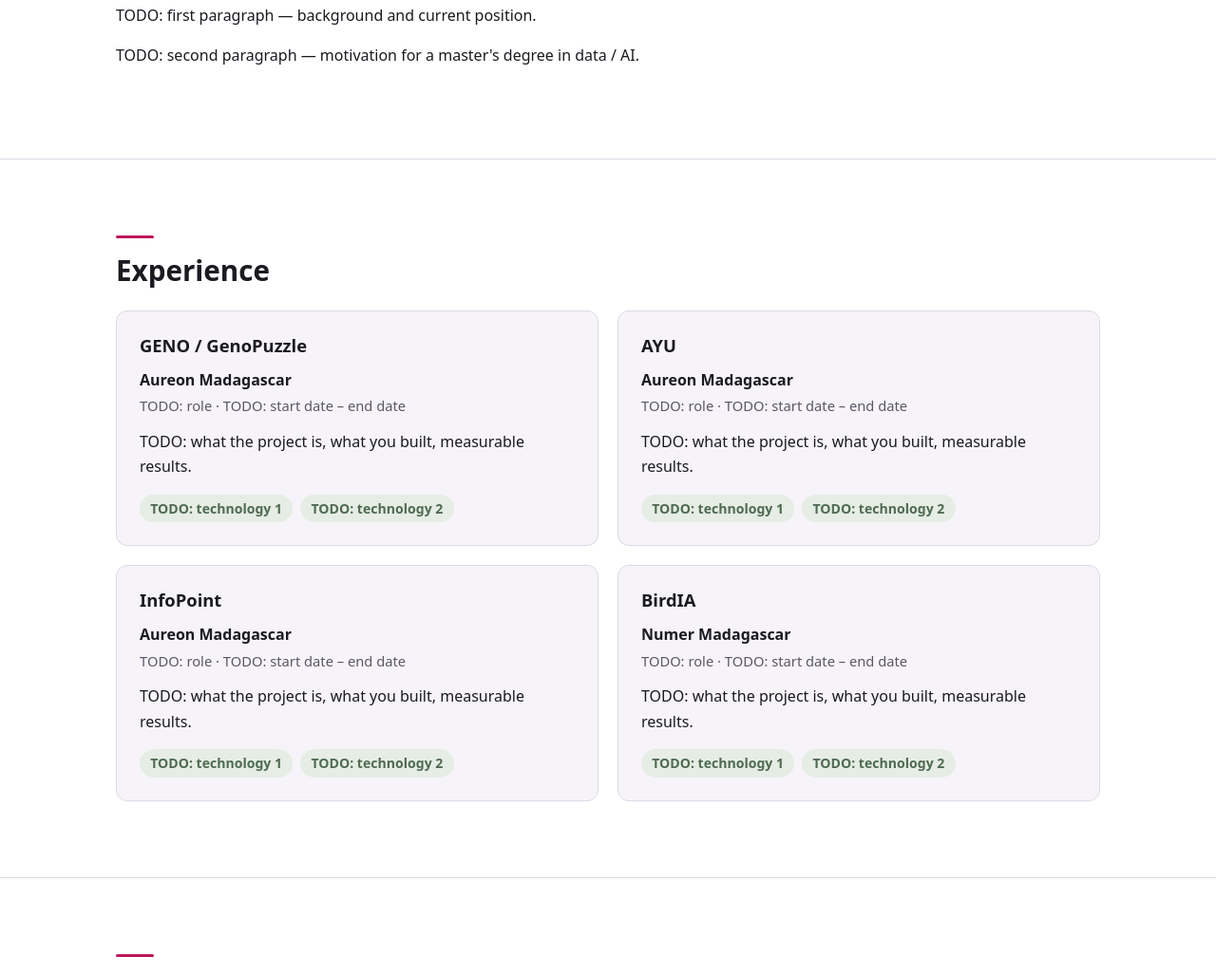
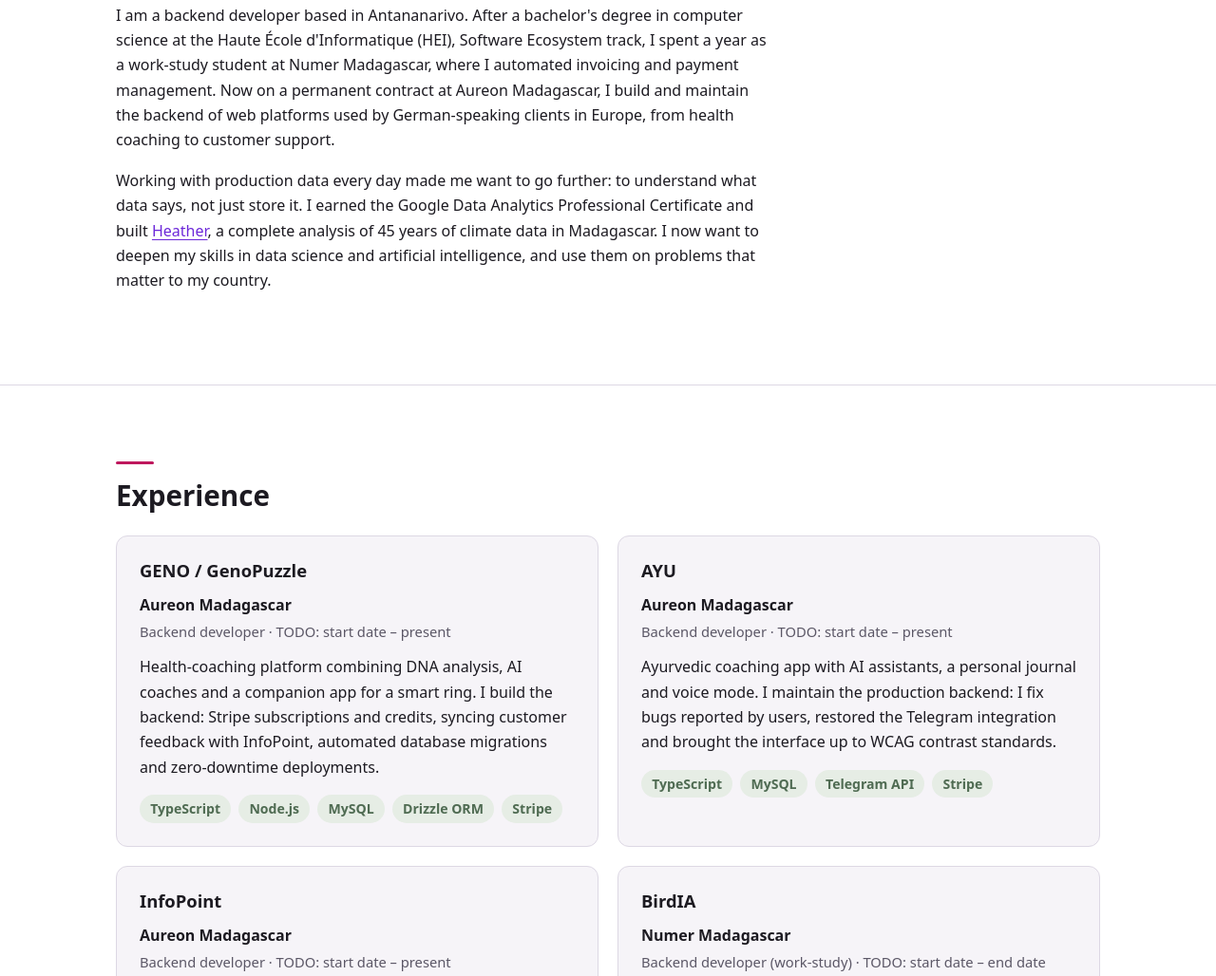
Before and after one commit to nirinaHelena/nirinaHelena.github.io, a plain HTML site: page index.html in a window 1280 px wide. Shown: the part 688-1716 px from the top of the page at 95% size. Drawn offline with Linux system fonts and the light colour scheme.

Commit message:
Write About and Experience sections in English and French
Replace the placeholders of #about and #experience, link Heather from
the About text, and list the real stack of each experience card. Dates
and the BirdIA technologies stay as TODO placeholders.

Tests: check that these two sections contain no other placeholder, and
capture a crop of the Experience section.

```diff
--- a/index.html
+++ b/index.html
@@ -78,8 +78,8 @@
     <section id="about" class="section" aria-labelledby="about-title">
       <div class="container prose">
         <h2 id="about-title" data-i18n="about.title">About</h2>
-        <p data-i18n="about.p1">TODO: first paragraph — background and current position.</p>
-        <p data-i18n="about.p2">TODO: second paragraph — motivation for a master's degree in data / AI.</p>
+        <p data-i18n="about.p1">I am a backend developer based in Antananarivo. After a bachelor's degree in computer science at the Haute École d'Informatique (HEI), Software Ecosystem track, I spent a year as a work-study student at Numer Madagascar, where I automated invoicing and payment management. Now on a permanent contract at Aureon Madagascar, I build and maintain the backend of web platforms used by German-speaking clients in Europe, from health coaching to customer support.</p>
+        <p data-i18n="about.p2">Working with production data every day made me want to go further: to understand what data says, not just store it. I earned the Google Data Analytics Professional Certificate and built <a href="projects/heather/index.html">Heather</a>, a complete analysis of 45 years of climate data in Madagascar. I now want to deepen my skills in data science and artificial intelligence, and use them on problems that matter to my country.</p>
       </div>
     </section>
 
@@ -91,30 +91,30 @@
           <article class="card">
             <h3>GENO / GenoPuzzle</h3>
             <p class="company">Aureon Madagascar</p>
-            <p class="meta"><span data-i18n="exp.geno.role">TODO: role</span> · <span data-i18n="exp.geno.period">TODO: start date – end date</span></p>
-            <p data-i18n="exp.geno.desc">TODO: what the project is, what you built, measurable results.</p>
-            <ul class="tags" data-i18n="exp.geno.stack"><li>TODO: technology 1</li><li>TODO: technology 2</li></ul>
+            <p class="meta"><span data-i18n="exp.geno.role">Backend developer</span> · <span data-i18n="exp.geno.period">TODO: start date – present</span></p>
+            <p data-i18n="exp.geno.desc">Health-coaching platform combining DNA analysis, AI coaches and a companion app for a smart ring. I build the backend: Stripe subscriptions and credits, syncing customer feedback with InfoPoint, automated database migrations and zero-downtime deployments.</p>
+            <ul class="tags" data-i18n="exp.geno.stack"><li>TypeScript</li><li>Node.js</li><li>MySQL</li><li>Drizzle ORM</li><li>Stripe</li></ul>
           </article>
           <article class="card">
             <h3>AYU</h3>
             <p class="company">Aureon Madagascar</p>
-            <p class="meta"><span data-i18n="exp.ayu.role">TODO: role</span> · <span data-i18n="exp.ayu.period">TODO: start date – end date</span></p>
-            <p data-i18n="exp.ayu.desc">TODO: what the project is, what you built, measurable results.</p>
-            <ul class="tags" data-i18n="exp.ayu.stack"><li>TODO: technology 1</li><li>TODO: technology 2</li></ul>
+            <p class="meta"><span data-i18n="exp.ayu.role">Backend developer</span> · <span data-i18n="exp.ayu.period">TODO: start date – present</span></p>
+            <p data-i18n="exp.ayu.desc">Ayurvedic coaching app with AI assistants, a personal journal and voice mode. I maintain the production backend: I fix bugs reported by users, restored the Telegram integration and brought the interface up to WCAG contrast standards.</p>
+            <ul class="tags" data-i18n="exp.ayu.stack"><li>TypeScript</li><li>MySQL</li><li>Telegram API</li><li>Stripe</li></ul>
           </article>
           <article class="card">
             <h3>InfoPoint</h3>
             <p class="company">Aureon Madagascar</p>
-            <p class="meta"><span data-i18n="exp.infopoint.role">TODO: role</span> · <span data-i18n="exp.infopoint.period">TODO: start date – end date</span></p>
-            <p data-i18n="exp.infopoint.desc">TODO: what the project is, what you built, measurable results.</p>
-            <ul class="tags" data-i18n="exp.infopoint.stack"><li>TODO: technology 1</li><li>TODO: technology 2</li></ul>
+            <p class="meta"><span data-i18n="exp.infopoint.role">Backend developer</span> · <span data-i18n="exp.infopoint.period">TODO: start date – present</span></p>
+            <p data-i18n="exp.infopoint.desc">Internal support tool that centralises feedback and bug reports from GENO and AYU and lets the team reply to customers by chat. I built the sync with GENO (lock plus audit log), which recovered 316 lost feedback items, and a refund workflow where no money moves without human approval.</p>
+            <ul class="tags" data-i18n="exp.infopoint.stack"><li>TypeScript</li><li>Node.js</li><li>MySQL</li><li>Automated testing</li></ul>
           </article>
           <article class="card">
             <h3>BirdIA</h3>
             <p class="company">Numer Madagascar</p>
-            <p class="meta"><span data-i18n="exp.birdia.role">TODO: role</span> · <span data-i18n="exp.birdia.period">TODO: start date – end date</span></p>
-            <p data-i18n="exp.birdia.desc">TODO: what the project is, what you built, measurable results.</p>
-            <ul class="tags" data-i18n="exp.birdia.stack"><li>TODO: technology 1</li><li>TODO: technology 2</li></ul>
+            <p class="meta"><span data-i18n="exp.birdia.role">Backend developer (work-study)</span> · <span data-i18n="exp.birdia.period">TODO: start date – end date</span></p>
+            <p data-i18n="exp.birdia.desc">I automated invoice generation and payment management for the platform.</p>
+            <ul class="tags" data-i18n="exp.birdia.stack"><li>TODO: technologies</li></ul>
           </article>
         </div>
       </div>
--- a/js/i18n.js
+++ b/js/i18n.js
@@ -45,26 +45,26 @@ var I18N = {
     "home.photo_alt": "TODO: portrait of Nirina Helena (placeholder image)",
 
     "about.title": "About",
-    "about.p1": "TODO: first paragraph — background and current position.",
-    "about.p2": "TODO: second paragraph — motivation for a master's degree in data / AI.",
+    "about.p1": "I am a backend developer based in Antananarivo. After a bachelor's degree in computer science at the Haute École d'Informatique (HEI), Software Ecosystem track, I spent a year as a work-study student at Numer Madagascar, where I automated invoicing and payment management. Now on a permanent contract at Aureon Madagascar, I build and maintain the backend of web platforms used by German-speaking clients in Europe, from health coaching to customer support.",
+    "about.p2": "Working with production data every day made me want to go further: to understand what data says, not just store it. I earned the Google Data Analytics Professional Certificate and built <a href=\"projects/heather/index.html\">Heather</a>, a complete analysis of 45 years of climate data in Madagascar. I now want to deepen my skills in data science and artificial intelligence, and use them on problems that matter to my country.",
 
     "experience.title": "Experience",
-    "exp.geno.role": "TODO: role",
-    "exp.geno.period": "TODO: start date – end date",
-    "exp.geno.desc": "TODO: what the project is, what you built, measurable results.",
-    "exp.geno.stack": "<li>TODO: technology 1</li><li>TODO: technology 2</li>",
-    "exp.ayu.role": "TODO: role",
-    "exp.ayu.period": "TODO: start date – end date",
-    "exp.ayu.desc": "TODO: what the project is, what you built, measurable results.",
-    "exp.ayu.stack": "<li>TODO: technology 1</li><li>TODO: technology 2</li>",
-    "exp.infopoint.role": "TODO: role",
-    "exp.infopoint.period": "TODO: start date – end date",
-    "exp.infopoint.desc": "TODO: what the project is, what you built, measurable results.",
-    "exp.infopoint.stack": "<li>TODO: technology 1</li><li>TODO: technology 2</li>",
-    "exp.birdia.role": "TODO: role",
+    "exp.geno.role": "Backend developer",
+    "exp.geno.period": "TODO: start date – present",
+    "exp.geno.desc": "Health-coaching platform combining DNA analysis, AI coaches and a companion app for a smart ring. I build the backend: Stripe subscriptions and credits, syncing customer feedback with InfoPoint, automated database migrations and zero-downtime deployments.",
+    "exp.geno.stack": "<li>TypeScript</li><li>Node.js</li><li>MySQL</li><li>Drizzle ORM</li><li>Stripe</li>",
+    "exp.ayu.role": "Backend developer",
+    "exp.ayu.period": "TODO: start date – present",
+    "exp.ayu.desc": "Ayurvedic coaching app with AI assistants, a personal journal and voice mode. I maintain the production backend: I fix bugs reported by users, restored the Telegram integration and brought the interface up to WCAG contrast standards.",
+    "exp.ayu.stack": "<li>TypeScript</li><li>MySQL</li><li>Telegram API</li><li>Stripe</li>",
+    "exp.infopoint.role": "Backend developer",
+    "exp.infopoint.period": "TODO: start date – present",
+    "exp.infopoint.desc": "Internal support tool that centralises feedback and bug reports from GENO and AYU and lets the team reply to customers by chat. I built the sync with GENO (lock plus audit log), which recovered 316 lost feedback items, and a refund workflow where no money moves without human approval.",
+    "exp.infopoint.stack": "<li>TypeScript</li><li>Node.js</li><li>MySQL</li><li>Automated testing</li>",
+    "exp.birdia.role": "Backend developer (work-study)",
     "exp.birdia.period": "TODO: start date – end date",
-    "exp.birdia.desc": "TODO: what the project is, what you built, measurable results.",
-    "exp.birdia.stack": "<li>TODO: technology 1</li><li>TODO: technology 2</li>",
+    "exp.birdia.desc": "I automated invoice generation and payment management for the platform.",
+    "exp.birdia.stack": "<li>TODO: technologies</li>",
 
     "projects.title": "Projects",
     "projects.heather.title": "Heather — Madagascar Climate Analysis (1981–2025)",
@@ -367,26 +367,26 @@ var I18N = {
     "home.photo_alt": "TODO: portrait de Nirina Helena (image provisoire)",
 
     "about.title": "À propos",
-    "about.p1": "TODO: premier paragraphe — parcours et poste actuel.",
-    "about.p2": "TODO: second paragraphe — motivation pour un master en data / IA.",
+    "about.p1": "Je suis développeuse backend à Antananarivo. Après une licence en informatique à la Haute École d'Informatique (HEI), parcours Écosystème Logiciel, j'ai passé un an en alternance chez Numer Madagascar, où j'ai automatisé la facturation et la gestion des paiements. Aujourd'hui en CDI chez Aureon Madagascar, je développe et maintiens le backend de plateformes web utilisées par des clients germanophones en Europe, du coaching santé au support client.",
+    "about.p2": "Travailler chaque jour avec des données de production m'a donné envie d'aller plus loin&nbsp;: comprendre ce que les données racontent, et pas seulement les stocker. J'ai obtenu le Google Data Analytics Professional Certificate et réalisé <a href=\"projects/heather/index.html\">Heather</a>, une analyse complète de 45 ans de données climatiques à Madagascar. Je souhaite maintenant approfondir la data science et l'intelligence artificielle, pour mettre ces compétences au service de problèmes qui comptent pour mon pays.",
 
     "experience.title": "Expérience",
-    "exp.geno.role": "TODO: rôle",
-    "exp.geno.period": "TODO: date de début – date de fin",
-    "exp.geno.desc": "TODO: en quoi consiste le projet, ce que vous avez réalisé, résultats mesurables.",
-    "exp.geno.stack": "<li>TODO: technologie 1</li><li>TODO: technologie 2</li>",
-    "exp.ayu.role": "TODO: rôle",
-    "exp.ayu.period": "TODO: date de début – date de fin",
-    "exp.ayu.desc": "TODO: en quoi consiste le projet, ce que vous avez réalisé, résultats mesurables.",
-    "exp.ayu.stack": "<li>TODO: technologie 1</li><li>TODO: technologie 2</li>",
-    "exp.infopoint.role": "TODO: rôle",
-    "exp.infopoint.period": "TODO: date de début – date de fin",
-    "exp.infopoint.desc": "TODO: en quoi consiste le projet, ce que vous avez réalisé, résultats mesurables.",
-    "exp.infopoint.stack": "<li>TODO: technologie 1</li><li>TODO: technologie 2</li>",
-    "exp.birdia.role": "TODO: rôle",
+    "exp.geno.role": "Développeuse backend",
+    "exp.geno.period": "TODO: date de début – aujourd'hui",
+    "exp.geno.desc": "Plateforme de coaching santé qui combine analyses ADN, coachs IA et une application connectée à une bague. Je développe le backend&nbsp;: abonnements et crédits avec Stripe, synchronisation des retours clients avec InfoPoint, migrations de base de données automatisées et déploiements sans interruption de service.",
+    "exp.geno.stack": "<li>TypeScript</li><li>Node.js</li><li>MySQL</li><li>Drizzle ORM</li><li>Stripe</li>",
+    "exp.ayu.role": "Développeuse backend",
+    "exp.ayu.period": "TODO: date de début – aujourd'hui",
+    "exp.ayu.desc": "Application de coaching ayurvédique avec assistants IA, journal personnel et mode vocal. Je maintiens le backend en production&nbsp;: je corrige les bugs signalés par les clientes, j'ai rétabli l'intégration Telegram et rendu l'interface conforme aux normes de contraste (WCAG).",
+    "exp.ayu.stack": "<li>TypeScript</li><li>MySQL</li><li>Telegram API</li><li>Stripe</li>",
+    "exp.infopoint.role": "Développeuse backend",
+    "exp.infopoint.period": "TODO: date de début – aujourd'hui",
+    "exp.infopoint.desc": "Outil de support interne qui centralise les retours et les bugs de GENO et AYU, et permet de répondre aux clients par chat. J'ai construit la synchronisation avec GENO (verrou et journal d'audit), qui a récupéré 316 retours perdus, et un circuit de remboursement où aucun paiement ne part sans validation humaine.",
+    "exp.infopoint.stack": "<li>TypeScript</li><li>Node.js</li><li>MySQL</li><li>Tests automatisés</li>",
+    "exp.birdia.role": "Développeuse backend (alternance)",
     "exp.birdia.period": "TODO: date de début – date de fin",
-    "exp.birdia.desc": "TODO: en quoi consiste le projet, ce que vous avez réalisé, résultats mesurables.",
-    "exp.birdia.stack": "<li>TODO: technologie 1</li><li>TODO: technologie 2</li>",
+    "exp.birdia.desc": "J'ai automatisé la génération des factures et la gestion des paiements de la plateforme.",
+    "exp.birdia.stack": "<li>TODO: technologies</li>",
 
     "projects.title": "Projets",
     "projects.heather.title": "Heather — Analyse climatique de Madagascar (1981–2025)",
```
Also changed, not shown: tests/test.js (+25 -0 lines), tests/README.md.
